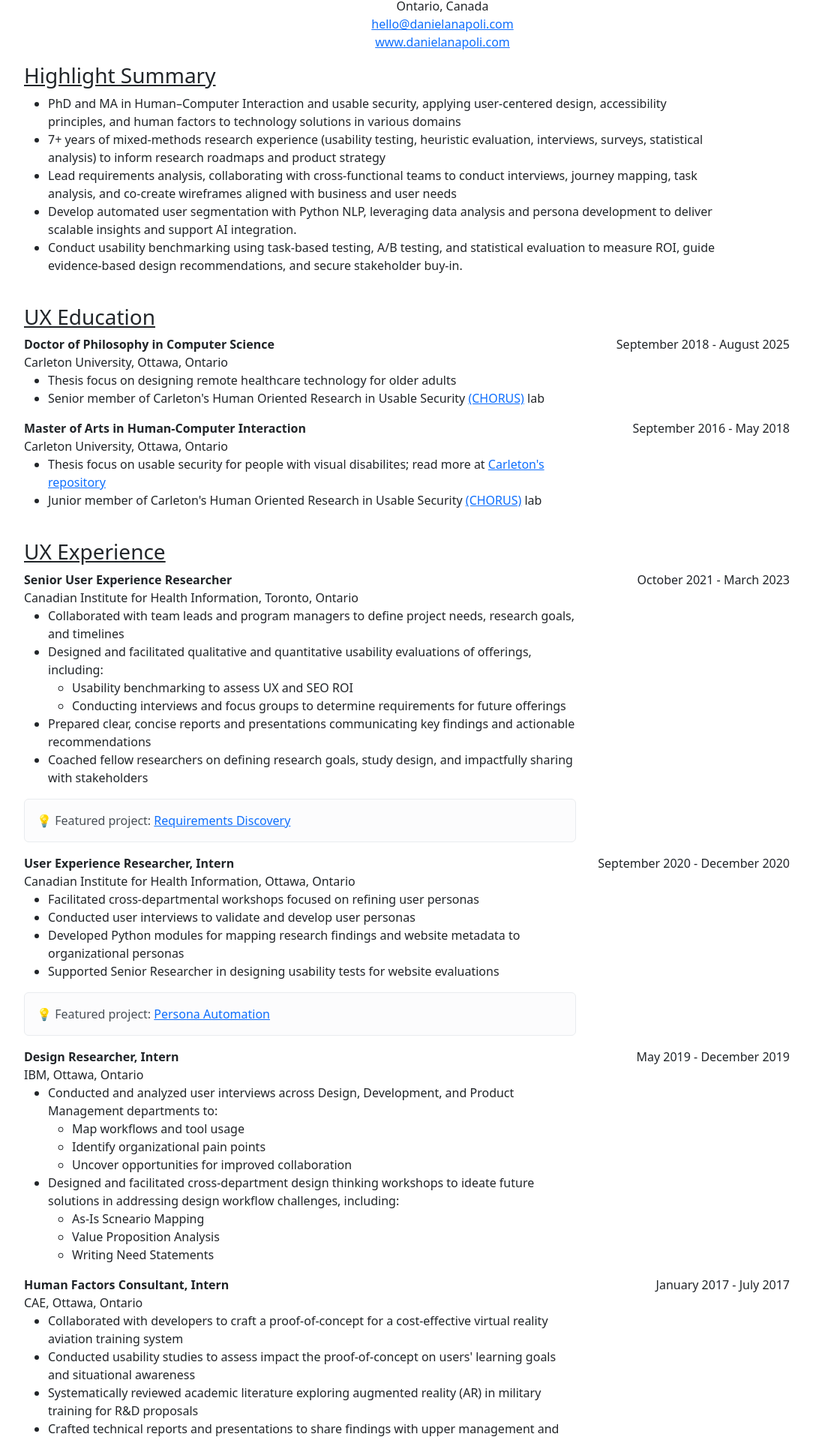
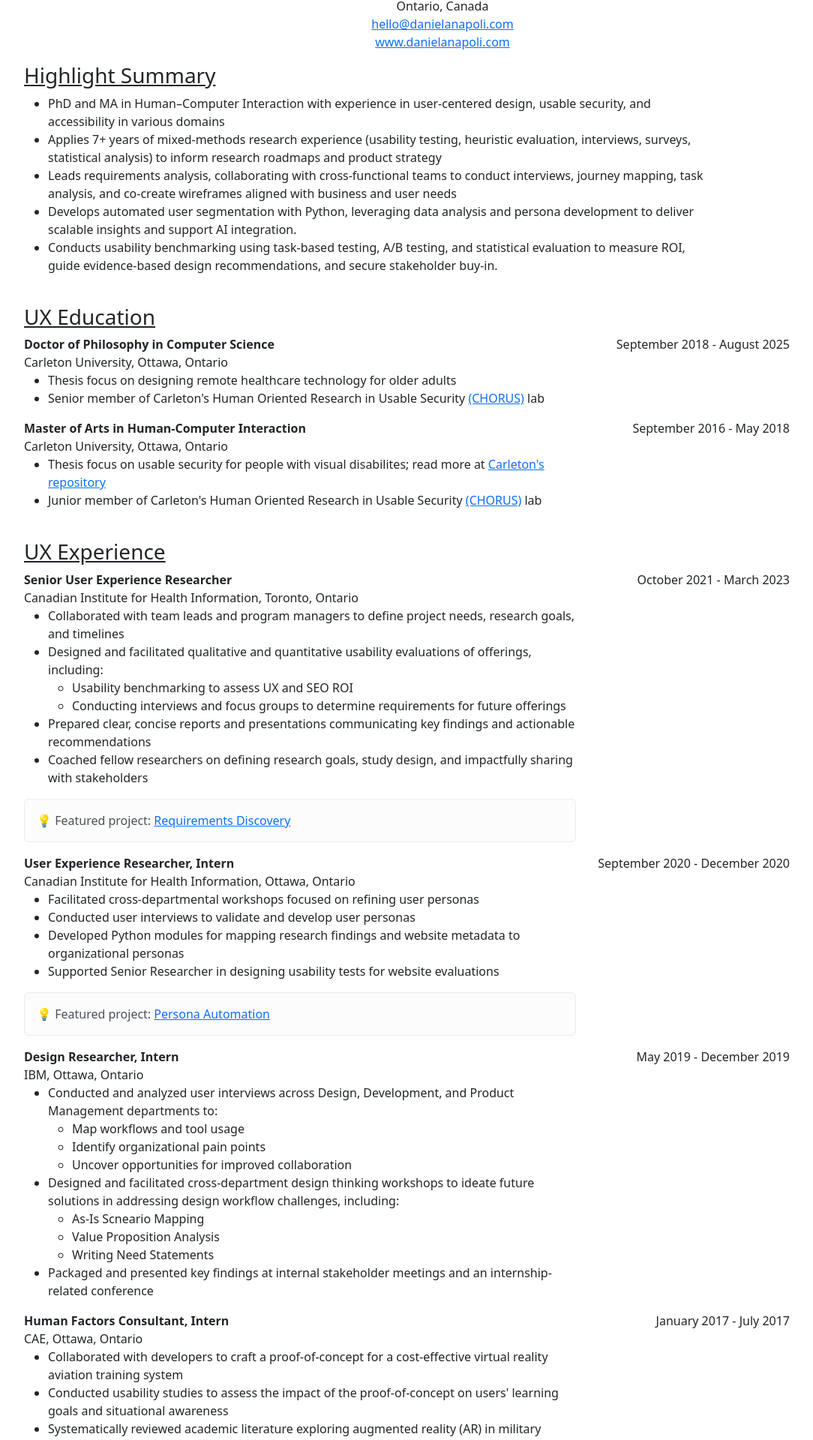
Before and after one commit to danielanapoli/2025-personal-website, a React (Create React App) app: page /#/resume in a window 1280 px wide. Shown: the part 178-2098 px from the top of the page at 75% size, without its empty margins (50-1134 px from the left). Built offline with nearby package versions, Linux system fonts and the light colour scheme.

Commit message:
minor tweaks to grammar and content

```diff
--- a/src/pages/Industry/Automation.js
+++ b/src/pages/Industry/Automation.js
@@ -47,7 +47,7 @@ function IndustryAutomation() {
                 </ol>
                 *Note: This analysis was initially planned to be completed manually with Excel.
                 With my programming background, I identified an opportunity to improve the project's efficiency and accuracy with Python.
-                As a result, the project was completed <strong>weeks sooner</strong> than anticipated. The process methods and resulting deliverables also <strong>extended far beyond</strong> the UX Team.
+                As a result, the project was completed <strong>weeks sooner</strong> than anticipated. Final deliverables were able to <strong>extend far beyond</strong> the UX Team.
               </AccordionItem>
               <AccordionItem index={1} header={"Tools"}>
                 <ul id="accordion-content">
@@ -89,7 +89,7 @@ function IndustryAutomation() {
                     <ul>
                       <li>E.g., Persona A most often uses the XYZ tool on the website</li>
                     </ul>
-                    <li>Extracted new insights</li>
+                    <li>Extracted new user insights and integrated findings in the persona framework</li>
                     <ul>
                       <li>E.g., Persona B is most likely to report XYZ pain points</li>
                     </ul>
@@ -98,7 +98,7 @@ function IndustryAutomation() {
               <AccordionItem index={3} header={"Impact"}>
                 <ul id="accordion-content">
                   <li>Empirical evidence to validate and extend the persona framework</li>
-                  <li>Quick, easy, reusable way to map research data to the persona framework</li>
+                  <li>Quick, easy, reusable module to help map future usability research data and website metadata to the persona framework</li>
                   <li>Proof-of-concept for future AI features in the organization's marketing software</li>
                   <li>Recommendations for organizational alignment on the targeted user base</li>
                 </ul>
--- a/src/pages/Industry/Requirements.js
+++ b/src/pages/Industry/Requirements.js
@@ -22,11 +22,11 @@ function IndustryRequirements() {
           <Breadcrumb>
             <Breadcrumb.Item href="/">Home</Breadcrumb.Item>
             <Breadcrumb.Item href="/#/industry">Industry Portfolio</Breadcrumb.Item>
-            <Breadcrumb.Item active>Automatic Userbase Segmentation</Breadcrumb.Item>
+            <Breadcrumb.Item active>Requirements Discovery</Breadcrumb.Item>
           </Breadcrumb>
             <Row>
               <Col>
-              <h1>Requirements Analysis</h1>
+              <h1>Requirements Discovery</h1>
               </Col>
             </Row>
             <br/><br/>
@@ -91,7 +91,7 @@ function IndustryRequirements() {
               <AccordionItem index={3} header={"Impact"}>
                   <ul id="accordion-content">
                     <li>A deeper understanding of the intersection between business needs and user needs</li>
-                    <li>Validated and comprehensive visionary documents for aligning internal stakeholders and communicate future initiatives to external stakeholders</li>
+                    <li>Validated and comprehensive visionary documents for aligning internal stakeholders and communicating future initiatives to external stakeholders</li>
                     <li>Empirically-based evaluations of current offerings</li>
                     <li>Data-driven recommendations for future offerings</li>
                   </ul>
--- a/src/pages/Resume.js
+++ b/src/pages/Resume.js
@@ -46,11 +46,11 @@ const reactToPrintFn = useReactToPrint({
           <Row>
             <Col md={10}>
               <ul>
-                <li>PhD and MA in Human–Computer Interaction and usable security, applying user-centered design, accessibility principles, and human factors to technology solutions in various domains</li>
-                <li>7+ years of mixed-methods research experience (usability testing, heuristic evaluation, interviews, surveys, statistical analysis) to inform research roadmaps and product strategy</li>
-                <li>Lead requirements analysis, collaborating with cross-functional teams to conduct interviews, journey mapping, task analysis, and co-create wireframes aligned with business and user needs</li>
-                <li>Develop automated user segmentation with Python NLP, leveraging data analysis and persona development to deliver scalable insights and support AI integration.</li>
-                <li>Conduct usability benchmarking using task-based testing, A/B testing, and statistical evaluation to measure ROI, guide evidence-based design recommendations, and secure stakeholder buy-in.</li>
+                <li>PhD and MA in Human–Computer Interaction with experience in user-centered design, usable security, and accessibility in various domains</li>
+                <li>Applies 7+ years of mixed-methods research experience (usability testing, heuristic evaluation, interviews, surveys, statistical analysis) to inform research roadmaps and product strategy</li>
+                <li>Leads requirements analysis, collaborating with cross-functional teams to conduct interviews, journey mapping, task analysis, and co-create wireframes aligned with business and user needs</li>
+                <li>Develops automated user segmentation with Python, leveraging data analysis and persona development to deliver scalable insights and support AI integration.</li>
+                <li>Conducts usability benchmarking using task-based testing, A/B testing, and statistical evaluation to measure ROI, guide evidence-based design recommendations, and secure stakeholder buy-in.</li>
               </ul>
             </Col>
           </Row>
@@ -133,6 +133,7 @@ const reactToPrintFn = useReactToPrint({
                   <li>Value Proposition Analysis</li>
                   <li>Writing Need Statements</li>
                 </ul>
+                <li>Packaged and presented key findings at internal stakeholder meetings and an internship-related conference</li>
               </ul>
               {/* <Alert variant='light'>💡 Featured project: <a target="_blank" rel="noopener noreferrer" title="Link to a project page on Daniela's website. Opens in a new tab." href="https://danielanapoli.com/#/industry/workflows">Analyzing Design Workflows</a></Alert> */}
             </Col>
@@ -144,7 +145,7 @@ const reactToPrintFn = useReactToPrint({
               CAE, Ottawa, Ontario<br/>
               <ul>
                 <li>Collaborated with developers to craft a proof-of-concept for a cost-effective virtual reality aviation training system</li>
-                <li>Conducted usability studies to assess impact the proof-of-concept on users' learning goals and situational awareness</li>
+                <li>Conducted usability studies to assess the impact of the proof-of-concept on users' learning goals and situational awareness</li>
                 <li>Systematically reviewed academic literature exploring augmented reality (AR) in military training for R&D proposals</li>
                 <li>Crafted technical reports and presentations to share findings with upper management and other internal stakeholders</li>
               </ul>
```
